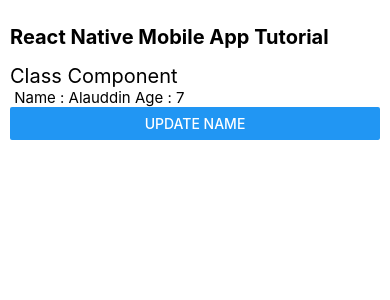
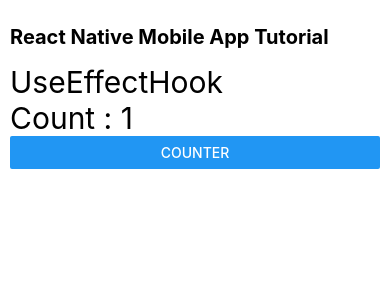
Before and after one commit to alauddin-bd/react-native-app, a React Native app: screen / in a window 390 px wide. Shown: the top 300 px of the page. Built offline with nearby package versions, Linux system fonts and the light colour scheme.

Commit message:
useEffect in react native

```diff
--- a/App.jsx
+++ b/App.jsx
@@ -1,7 +1,10 @@
 import { View,  Text, Button } from 'react-native';
 import React from 'react';
-import ClassComponents from './src/components/ClassComponents';
+import UseEffectHook from './src/components/UseEffectHook';
 
+
+
+// import ClassComponents from './src/components/ClassComponents';
 // import Grid from './src/components/Grid';
 // import ContactListScreen from './src/screens/contactList/ContactListScreen';
 // import LoginForm from './src/components/LoginForm';
@@ -31,7 +34,9 @@
       {/* <LoginForm /> */}
       {/* <ContactListScreen /> */}
       {/* <Grid /> */}
-      <ClassComponents />
+      {/* <ClassComponents /> */}
+      <UseEffectHook />
+
     </View>
   )
 }
--- /dev/null
+++ b/src/components/UseEffectHook.jsx
@@ -0,0 +1,18 @@
+import { View, Text, Button } from 'react-native'
+import React, { useEffect, useState } from 'react'
+
+const UseEffectHook = () => {
+  const [count, setCount] = useState(1);
+  useEffect(() => {
+    console.log('API calling');
+  }, [])
+  return (
+    <View>
+      <Text style={{fontSize: 30}}>UseEffectHook</Text>
+      <Text style={{fontSize: 30}}>Count : {count}</Text>
+      <Button title='Counter' onPress={()=>setCount(count+1)} />
+    </View>
+  )
+}
+
+export default UseEffectHook
```
